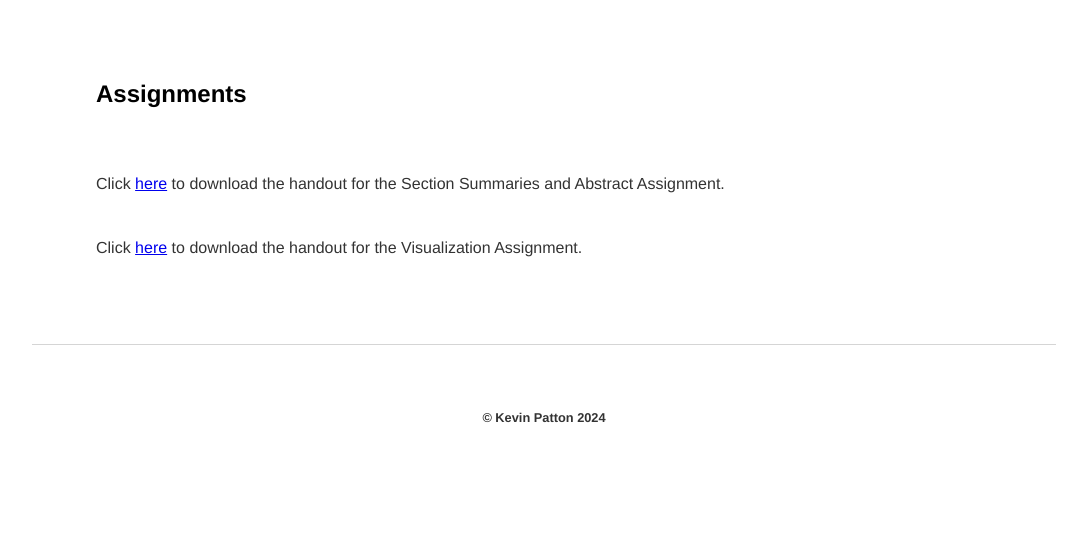
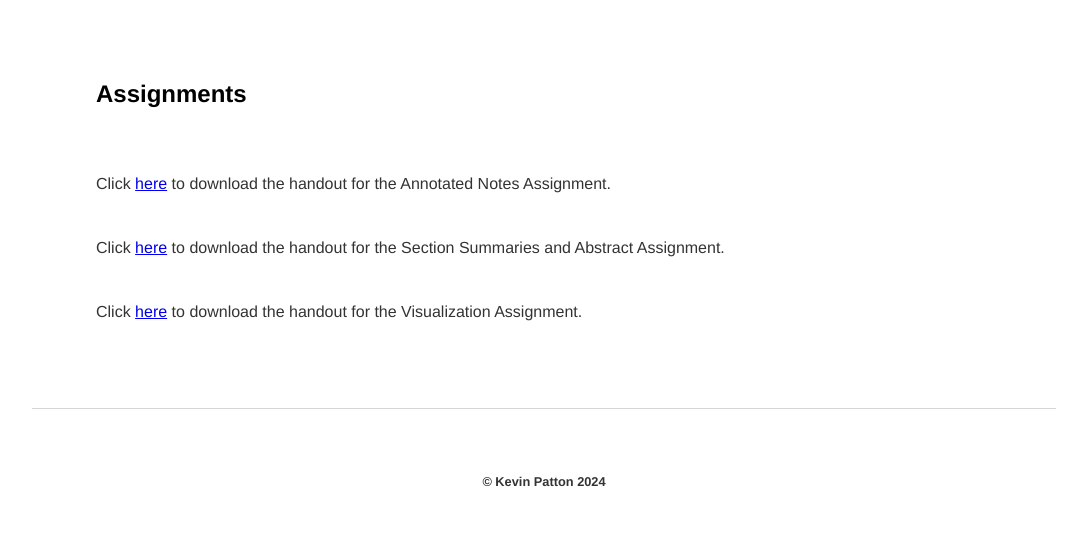
Before and after one commit to kevinjpatton/kevinjpatton.github.io, a Jekyll site: the page built from teaching/phil_3230/assignments/index.html, in a window 1280 px wide. Shown: the part 348-903 px from the top of the page, without its empty margins (96-1183 px from the left). Built offline with Jekyll 4.4.1, drawn with Linux system fonts in a browser that asks for light colours; Markdown is read by kramdown in place of the engine named in the settings.

Commit message:
Update index.html

```diff
--- a/teaching/phil_3230/assignments/index.html
+++ b/teaching/phil_3230/assignments/index.html
@@ -3,4 +3,4 @@ layout: 3230
 title: PHIL3230 - Assignments
 ---
 <h2>Assignments</h2>
-<p>Click <a href="/teaching/commonresources/Handout - Section Summaries and Abstract Assignment.pdf" target="_blank">here</a> to download the handout for the Section Summaries and Abstract Assignment.<br><br>Click <a href="/teaching/commonresources/Handout - Visualization Assignment.pdf" target="_blank">here</a> to download the handout for the Visualization Assignment.</p>
+<p>Click <a href="/pedagogy/handouts/Handout - Annotated Notes.pdf" target="_blank">here</a> to download the handout for the Annotated Notes Assignment.<br><br>Click <a href="/teaching/commonresources/Handout - Section Summaries and Abstract Assignment.pdf" target="_blank">here</a> to download the handout for the Section Summaries and Abstract Assignment.<br><br>Click <a href="/teaching/commonresources/Handout - Visualization Assignment.pdf" target="_blank">here</a> to download the handout for the Visualization Assignment.</p>
```
